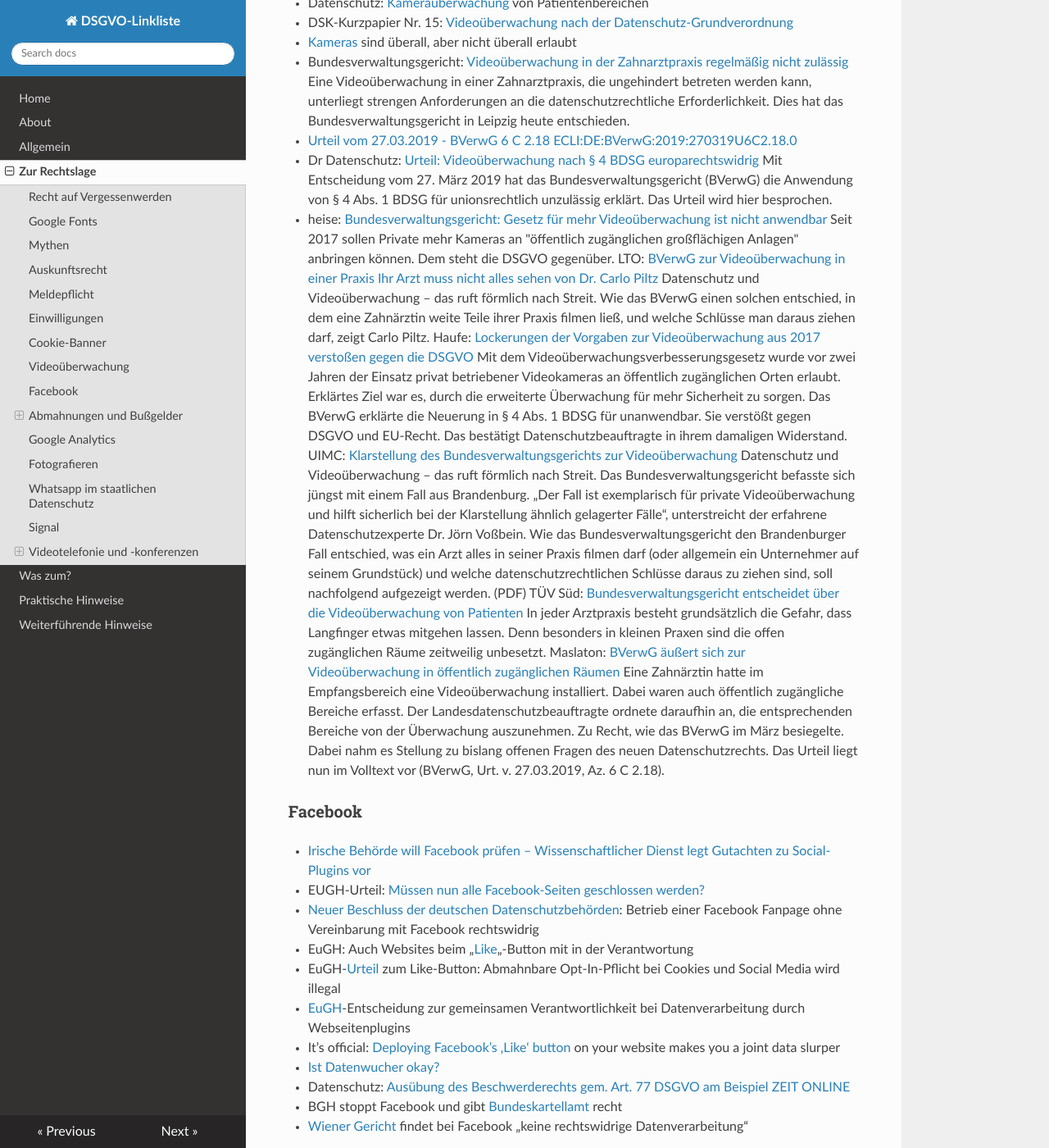
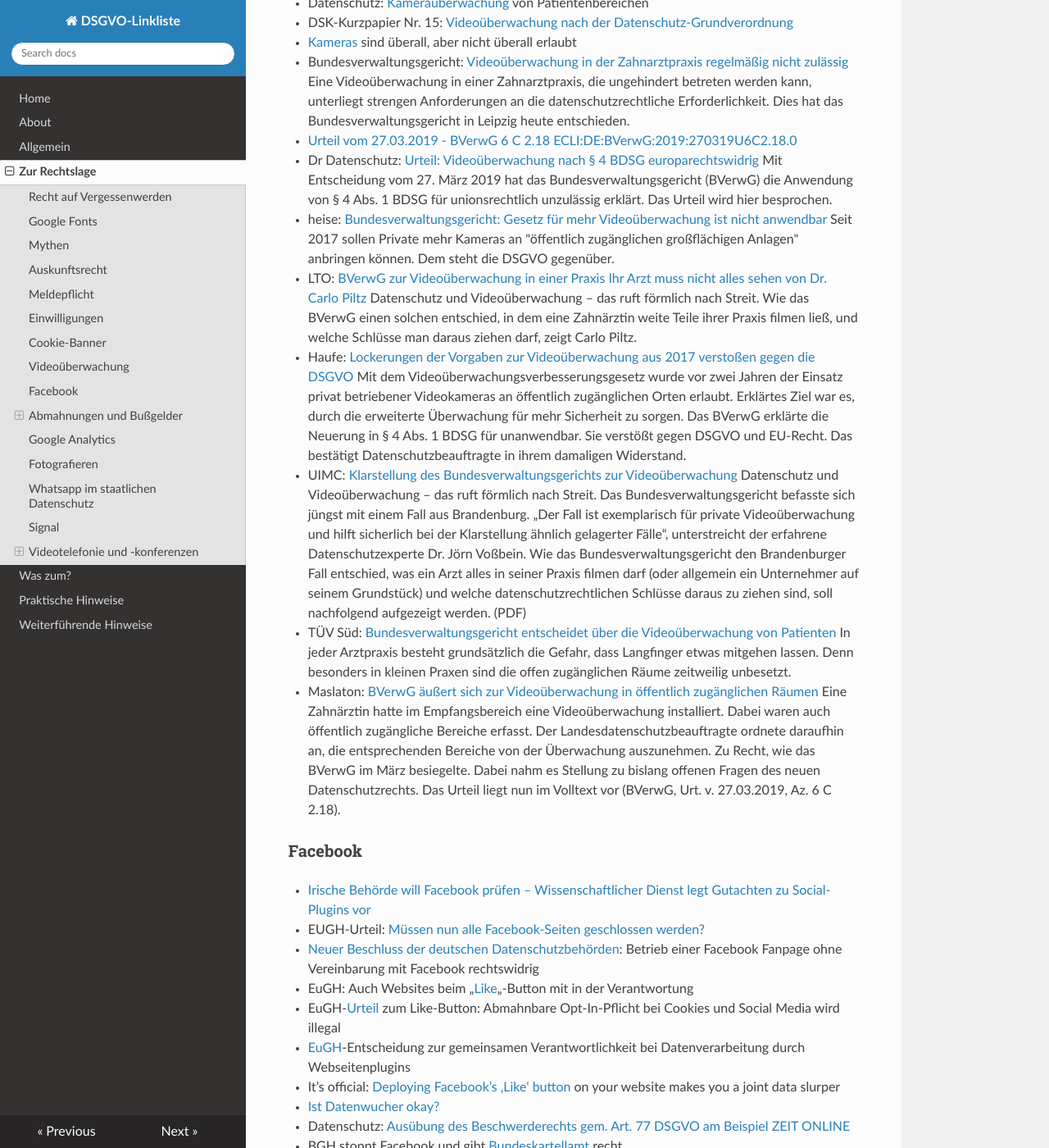
Before and after one commit to jrselzer/DSGVO-Linkliste, an MkDocs documentation site: the page built from docs/Zur_Rechtslage.md, in a window 1280 px wide and 1400 px high, scrolled down 4391 px. Shown: the whole window at 82% size. Built offline with MkDocs 1.6.1, drawn with Linux system fonts in a browser that asks for light colours; nearby versions of some CDN libraries; part of the change alters nothing that is shown.

```diff
--- a/docs/Zur_Rechtslage.md
+++ b/docs/Zur_Rechtslage.md
@@ -109,12 +109,11 @@ Zur Rechtslage
   * [Urteil vom 27.03.2019 - BVerwG 6 C 2.18 ECLI:DE:BVerwG:2019:270319U6C2.18.0](https://www.bverwg.de/270319U6C2.18.0)
 * Dr Datenschutz: [Urteil: Videoüberwachung nach § 4 BDSG europarechtswidrig](https://www.dr-datenschutz.de/urteil-videoueberwachung-nach-%C2%A7-4-bdsg-europarechtswidrig/) Mit Entscheidung vom 27. März 2019 hat das Bundesverwaltungsgericht (BVerwG) die Anwendung von § 4 Abs. 1 BDSG für unionsrechtlich unzulässig erklärt. Das Urteil wird hier besprochen.
 * heise: [Bundesverwaltungsgericht: Gesetz für mehr Videoüberwachung ist nicht anwendbar](https://www.heise.de/news/Bundesverwaltungsgericht-Gesetz-fuer-mehr-Videoueberwachung-ist-nicht-anwendbar-4436026.html) Seit 2017 sollen Private mehr Kameras an "öffentlich zugänglichen großflächigen Anlagen" anbringen können. Dem steht die DSGVO gegenüber.
-LTO: [BVerwG zur Videoüberwachung in einer Praxis Ihr Arzt muss nicht alles sehen von Dr. Carlo Piltz](https://www.lto.de/recht/hintergruende/h/bverwg-urteil-6c218-video-ueberwachung-kamera-zahnarzt-praxis/) Datenschutz und Videoüberwachung – das ruft förmlich nach Streit. Wie das BVerwG einen solchen entschied, in dem eine Zahnärztin weite Teile ihrer Praxis filmen ließ, und welche Schlüsse man daraus ziehen darf, zeigt Carlo Piltz.
-Haufe: [Lockerungen der Vorgaben zur Videoüberwachung aus 2017 verstoßen gegen die DSGVO](https://www.haufe.de/compliance/recht-politik/bverwg-wendet-sich-gegen-videoueberwachungsrechte-fuer-private_230132_491656.html) Mit dem Videoüberwachungsverbesserungsgesetz wurde vor zwei Jahren der Einsatz privat betriebener Videokameras an öffentlich zugänglichen Orten erlaubt. Erklärtes Ziel war es, durch die erweiterte Überwachung für mehr Sicherheit zu sorgen. Das BVerwG erklärte die Neuerung in § 4 Abs. 1 BDSG für unanwendbar. Sie verstößt gegen DSGVO und EU-Recht. Das bestätigt Datenschutzbeauftragte in ihrem damaligen Widerstand.
-UIMC: [Klarstellung des Bundesverwaltungsgerichts zur Videoüberwachung](https://www.uimc.de/fileadmin/user_upload/uimc_public/UIMCommunication/2019-05_DE_UIMCommunication-Info-Brief_th.pdf) Datenschutz und Videoüberwachung – das ruft förmlich nach Streit. Das Bundesverwaltungsgericht befasste sich jüngst mit einem Fall aus Brandenburg. „Der Fall ist exemplarisch für private Videoüberwachung und hilft sicherlich bei der Klarstellung ähnlich gelagerter Fälle“, unterstreicht der erfahrene Datenschutzexperte Dr. Jörn Voßbein. Wie das Bundesverwaltungsgericht den Brandenburger Fall entschied, was ein Arzt alles in seiner Praxis filmen darf (oder allgemein ein Unternehmer auf seinem Grundstück) und welche datenschutzrechtlichen Schlüsse daraus zu ziehen sind, soll nachfolgend aufgezeigt werden. (PDF)
-TÜV Süd: [Bundesverwaltungsgericht entscheidet über die Videoüberwachung von Patienten](https://datenschutz-fachportal.tuvsud.com/artikel/zahnarztpraxen-und-videoueberwachung.html)
-In jeder Arztpraxis besteht grundsätzlich die Gefahr, dass Langfinger etwas mitgehen lassen. Denn besonders in kleinen Praxen sind die offen zugänglichen Räume zeitweilig unbesetzt.
-Maslaton: [BVerwG äußert sich zur Videoüberwachung in öffentlich zugänglichen Räumen](https://www.maslaton.de/news/BVerwG-aeussert-sich-zur-Videoueberwachung-in-oeffentlich-zugaenglichen-Raeumen--n704) Eine Zahnärztin hatte im Empfangsbereich eine Videoüberwachung installiert. Dabei waren auch öffentlich zugängliche Bereiche erfasst. Der Landesdatenschutzbeauftragte ordnete daraufhin an, die entsprechenden Bereiche von der Überwachung auszunehmen. Zu Recht, wie das BVerwG im März besiegelte. Dabei nahm es Stellung zu bislang offenen Fragen des neuen Datenschutzrechts. Das Urteil liegt nun im Volltext vor (BVerwG, Urt. v. 27.03.2019, Az. 6 C 2.18).
+* LTO: [BVerwG zur Videoüberwachung in einer Praxis Ihr Arzt muss nicht alles sehen von Dr. Carlo Piltz](https://www.lto.de/recht/hintergruende/h/bverwg-urteil-6c218-video-ueberwachung-kamera-zahnarzt-praxis/) Datenschutz und Videoüberwachung – das ruft förmlich nach Streit. Wie das BVerwG einen solchen entschied, in dem eine Zahnärztin weite Teile ihrer Praxis filmen ließ, und welche Schlüsse man daraus ziehen darf, zeigt Carlo Piltz.
+* Haufe: [Lockerungen der Vorgaben zur Videoüberwachung aus 2017 verstoßen gegen die DSGVO](https://www.haufe.de/compliance/recht-politik/bverwg-wendet-sich-gegen-videoueberwachungsrechte-fuer-private_230132_491656.html) Mit dem Videoüberwachungsverbesserungsgesetz wurde vor zwei Jahren der Einsatz privat betriebener Videokameras an öffentlich zugänglichen Orten erlaubt. Erklärtes Ziel war es, durch die erweiterte Überwachung für mehr Sicherheit zu sorgen. Das BVerwG erklärte die Neuerung in § 4 Abs. 1 BDSG für unanwendbar. Sie verstößt gegen DSGVO und EU-Recht. Das bestätigt Datenschutzbeauftragte in ihrem damaligen Widerstand.
+* UIMC: [Klarstellung des Bundesverwaltungsgerichts zur Videoüberwachung](https://www.uimc.de/fileadmin/user_upload/uimc_public/UIMCommunication/2019-05_DE_UIMCommunication-Info-Brief_th.pdf) Datenschutz und Videoüberwachung – das ruft förmlich nach Streit. Das Bundesverwaltungsgericht befasste sich jüngst mit einem Fall aus Brandenburg. „Der Fall ist exemplarisch für private Videoüberwachung und hilft sicherlich bei der Klarstellung ähnlich gelagerter Fälle“, unterstreicht der erfahrene Datenschutzexperte Dr. Jörn Voßbein. Wie das Bundesverwaltungsgericht den Brandenburger Fall entschied, was ein Arzt alles in seiner Praxis filmen darf (oder allgemein ein Unternehmer auf seinem Grundstück) und welche datenschutzrechtlichen Schlüsse daraus zu ziehen sind, soll nachfolgend aufgezeigt werden. (PDF)
+* TÜV Süd: [Bundesverwaltungsgericht entscheidet über die Videoüberwachung von Patienten](https://datenschutz-fachportal.tuvsud.com/artikel/zahnarztpraxen-und-videoueberwachung.html) In jeder Arztpraxis besteht grundsätzlich die Gefahr, dass Langfinger etwas mitgehen lassen. Denn besonders in kleinen Praxen sind die offen zugänglichen Räume zeitweilig unbesetzt.
+* Maslaton: [BVerwG äußert sich zur Videoüberwachung in öffentlich zugänglichen Räumen](https://www.maslaton.de/news/BVerwG-aeussert-sich-zur-Videoueberwachung-in-oeffentlich-zugaenglichen-Raeumen--n704) Eine Zahnärztin hatte im Empfangsbereich eine Videoüberwachung installiert. Dabei waren auch öffentlich zugängliche Bereiche erfasst. Der Landesdatenschutzbeauftragte ordnete daraufhin an, die entsprechenden Bereiche von der Überwachung auszunehmen. Zu Recht, wie das BVerwG im März besiegelte. Dabei nahm es Stellung zu bislang offenen Fragen des neuen Datenschutzrechts. Das Urteil liegt nun im Volltext vor (BVerwG, Urt. v. 27.03.2019, Az. 6 C 2.18).
 
 ### Facebook
 * [Irische Behörde will Facebook prüfen – Wissenschaftlicher Dienst legt Gutachten zu Social-Plugins vor](https://www.datenschutzticker.de/2011/10/irische-behoerde-will-facebook-pruefen-wissenschaftlicher-dienst-legt-gutachten-zu-social-plugins-vor/)
```
